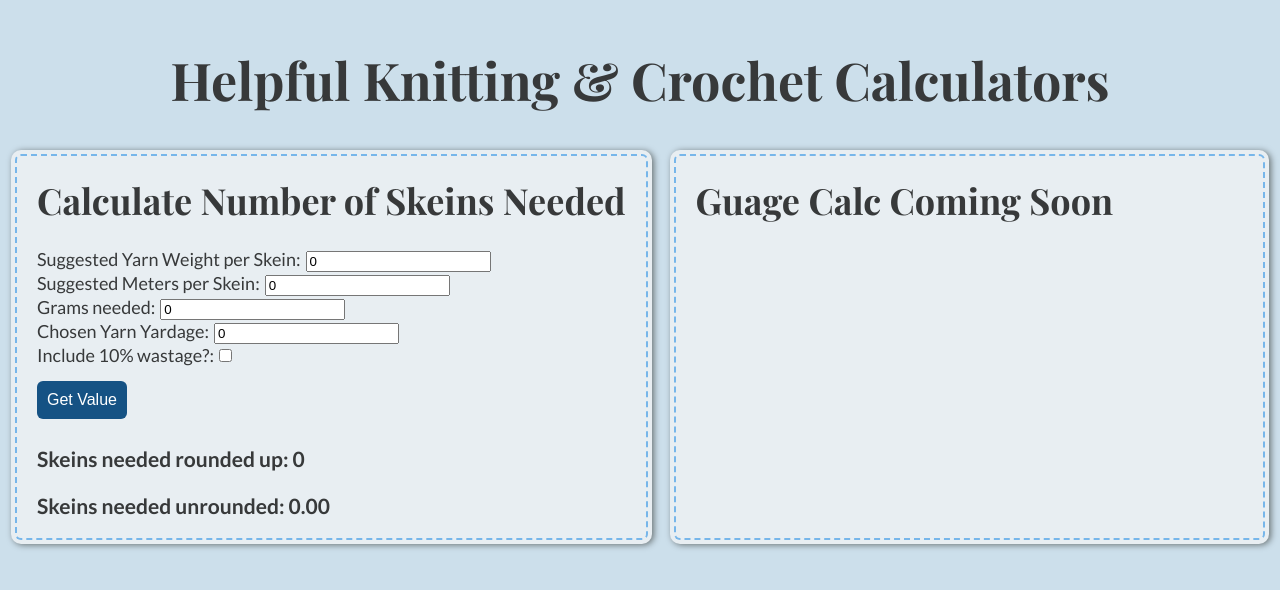
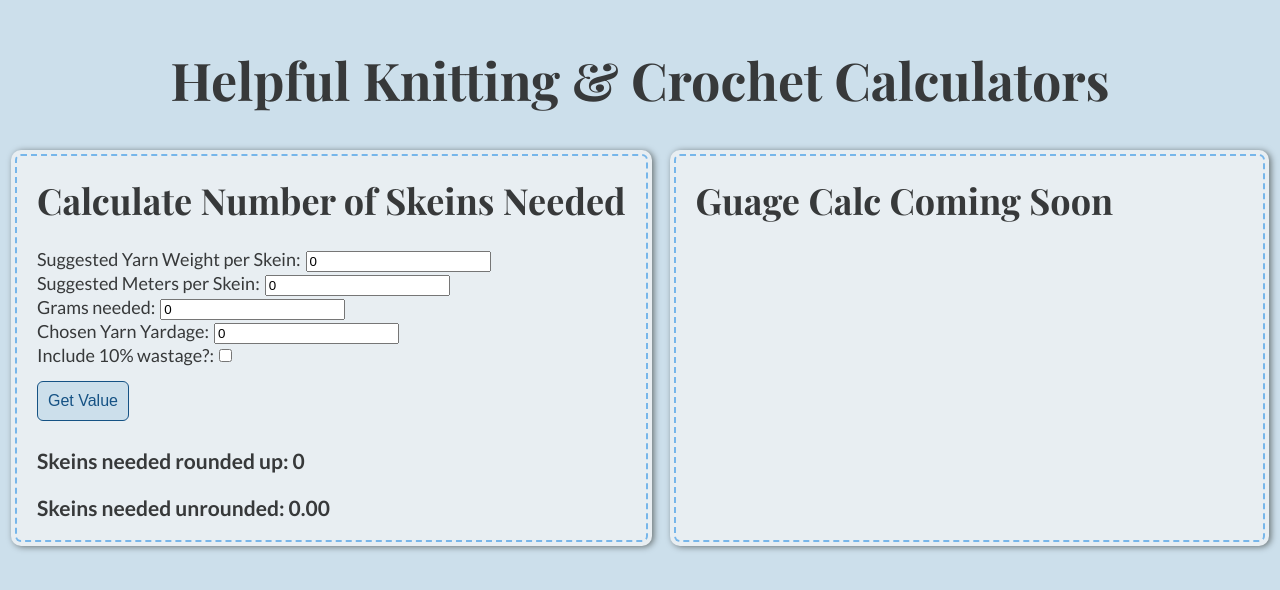
Before and after one commit to allisonkcraig/yarn-calc, a React (Create React App) app: page / in a window 1280 px wide. Shown: the top 590 px of the page. Built offline with nearby package versions, Linux system fonts and the light colour scheme; a web font is replaced by a local one.

Commit message:
update disabled status of button and add button styling

```diff
--- a/src/components/YardageCalc.tsx
+++ b/src/components/YardageCalc.tsx
@@ -17,7 +17,6 @@ const YardageCalc: React.FC = () => {
     chosenYarnYardage: number,
     includeWastage: boolean
   ) {
-    console.log("Calculating yardage");
     const yardageOfSuggestedYarn =
       (patternSuggestedWeight / suggestedYarnWeight) * suggestedYarnYardage;
     let skeinsNeeded = yardageOfSuggestedYarn / chosenYarnYardage;
@@ -30,7 +29,6 @@ const YardageCalc: React.FC = () => {
 
   function handleFormSubmit(e: React.FormEvent) {
     e.preventDefault();
-    console.log("You clicked submit.");
 
     calculateYardageBasedOnSuggestedYard(
       suggestedYarnWeight,
@@ -52,6 +50,7 @@ const YardageCalc: React.FC = () => {
           id="suggestedYarnWeight"
           value={suggestedYarnWeight}
           onChange={(e) => setSuggestedYarnWeight(Number(e.target.value))}
+          required
         />
         <br />
         <label htmlFor="suggestedYarnYardage">
@@ -62,6 +61,7 @@ const YardageCalc: React.FC = () => {
           id="suggestedYarnYardage"
           value={suggestedYarnYardage}
           onChange={(e) => setSuggestedYarnYardage(Number(e.target.value))}
+          required
         />
         <br />
         <label htmlFor="patternSuggestedWeight">Grams needed:</label>
@@ -70,6 +70,7 @@ const YardageCalc: React.FC = () => {
           id="patternSuggestedWeight"
           value={patternSuggestedWeight}
           onChange={(e) => setPatternSuggestedWeight(Number(e.target.value))}
+          required
         />
         <br />
         <label htmlFor="chosenYarnYardage">Chosen Yarn Yardage:</label>
@@ -90,7 +91,16 @@ const YardageCalc: React.FC = () => {
           onChange={(e) => setIncludeWastage(e.target.checked)}
         />
         <br />
-        <button className="button" type="submit">
+        <button
+          className="button"
+          type="submit"
+          disabled={
+            suggestedYarnWeight <= 0 ||
+            suggestedYarnYardage <= 0 ||
+            patternSuggestedWeight <= 0 ||
+            chosenYarnYardage <= 0
+          }
+        >
           Get Value
         </button>
       </form>
--- a/src/style/index.css
+++ b/src/style/index.css
@@ -8,9 +8,9 @@ code {
     source-code-pro, Menlo, Monaco, Consolas, "Courier New", monospace;
 }
 
-.button {
+button {
   background-color: #155284; /* a11y contrast ratio of 7.2:1 with white text*/
-  border: none;
+  border: 1px solid #155284;
   color: white;
   padding: 10px 10px;
   text-align: center;
@@ -19,3 +19,9 @@ code {
   font-size: 16px;
   border-radius: 6px;
 }
+
+button:disabled {
+  color: #155284;
+  background-color: #ccdfeb;
+  border: 1px solid #155284;
+}
```
